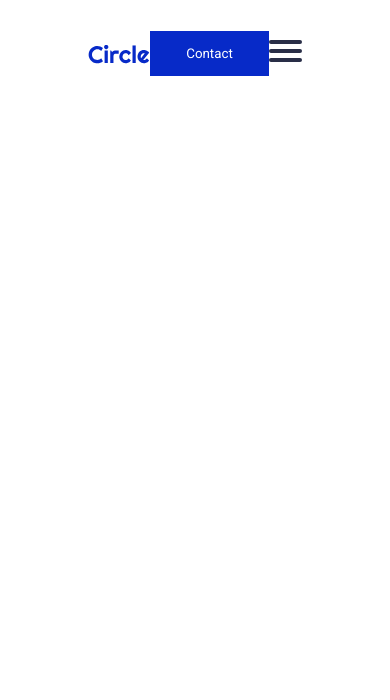
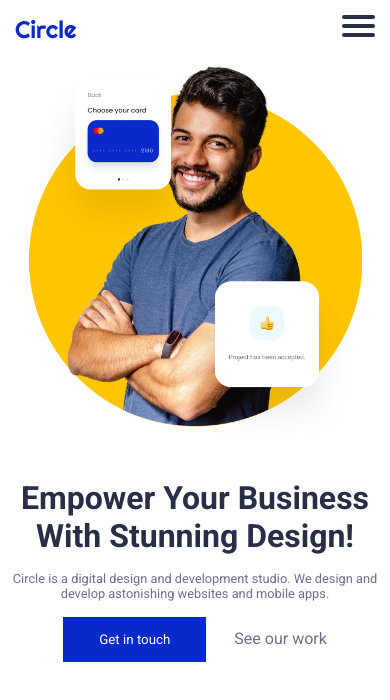
Before and after one commit to zoebarbara/MID-TERM-project, a plain HTML site: page index.html in a window 390 px wide. Drawn offline with Linux system fonts and the light colour scheme.

Commit message:
Header con problemas con flexbox en las media queries

```diff
--- a/index.html
+++ b/index.html
@@ -35,7 +35,26 @@
         </nav>
 
         <div class="hero">
+            <div class="wrapper">
+                <div class="imgHero">
+                    <div class="Hero--card__up">
+                        <img class="card_image" src="./images/hero-section/card-1.png" alt="Card Image" >
+                    </div>
 
+                    <div class="Hero--card__down">
+                        <img class="card_image" src="./images/hero-section/card-2.png" alt="Card Image 2">
+                    </div>
+
+                </div>
+                <div class="cta">
+                    <h1>Empower Your Business With Stunning Design!</h1>
+                    <p class="bodyRegular">Circle is a digital design and development studio. We design and develop astonishing websites and mobile apps.</p>
+                    <div class="cta--buttons">
+                        <input class="primaryButton" type="button" value="Get in touch">
+                        <a href="">See our work</a>
+                    </div>
+                </div>
+            </div>
         </div>
     </header>
 
--- a/styles/style.scss
+++ b/styles/style.scss
@@ -20,18 +20,18 @@
 
 h1, h2, h3, h4 { font-weight: 700;}
 
-h1 {font-size: 60px;}
+h1 {font-size: 2rem; color: var(--neutralDark);}
 h2 {font-size: 50px;}
 h3 {font-size: 40px;}
 h4 {font-size: 24px;}
 
-.bodyIntro24 {
+.bodyMedium {
     font-size: 20px;
     font-weight: 500;
 }
 
-.bodyIntro20 {
-    font-size: 20px;
+.bodyRegular {
+    font-size: 0.8rem;
     font-weight: 400;
 }
 
@@ -58,23 +58,34 @@ h4 {font-size: 24px;}
 
 .container{
     max-width: 1200px;
-    padding: 15px 0;
+    padding: 15px 15px;
     margin: 0 auto;
 
     display: flex;
     align-items: center;
-    justify-content: center;
+    justify-content: space-between;
 }
 
+.primaryButton {
+    color: white;
+    background-color: var(--primary);
+    border: none;
+    padding: 15px 36px;
+}
 
-//Navbar
+//****************************
+//           Navbar
+//****************************
 nav {
-    position: fixed;
+    //position: fixed;
+    // display: flex;
+    // justify-content: space-around;
+    // align-content: space-around;
     top: 0;
     left: 0;
     right: 0;
     z-index: 99;
-    padding: 16px  32px;
+    //padding: 16px  32px;
 }
 
 .hamburger {
@@ -168,18 +179,110 @@ nav {
 }
 
 #contactButton {
+    display: none;
     color: white;
     background-color: var(--primary);
     border: none;
     padding: 15px 36px;
 }
 
+
+
+/// MEDIA QUERIES
+
 @media (min-width: 768px) {
-    .hamburger {
-        display: none;
-    }
+    #contactButton { display: block;}
+    .hamburger { display: none;}
     .menu {
         display: flex;
         color: var(--neutralDark)
     }
+
+    .container { justify-content: center }
+
+    .wrapper {
+        display: flex;
+        flex-direction: row;
+    }
+
+    .imgHero {
+        width: 50%;
+        height: 60vh;
+        background-image: url(../images/hero-section/hero-image.png);
+        background-size: contain;
+        background-repeat: no-repeat;
+        background-position: 50%;
+    }
+
+    .cta {
+        width: 40%;
+        height: 60vh;
+        /* justify-content: center; */
+        /* align-content: space-between; */
+        /* padding-left: 2rem; */
+        /* width: 90%; */
+        /* height: 20vh; */
+    }
 }
+
+//****************************
+//       Header
+//****************************
+
+.hero {
+    width: 100%;
+    display: flex;
+    justify-content: center;
+    flex-wrap: wrap;
+}
+
+.wrapper {
+    width: 95%;
+    display: flex;
+    flex-direction: column;
+    align-items: center;
+}
+
+.imgHero {
+    width: 90%;
+    height: 50vh;
+    background-image: url(../images/hero-section/hero-image.png);
+    background-size: contain;
+    background-repeat: no-repeat;
+}
+
+.cta {
+    display: flex;
+    flex-direction: column;
+    text-align: center;
+
+    p {
+        color: var(--neutralMedium);
+        margin: 1rem 0;
+    }
+
+    a {
+        text-decoration: none;
+        color: var(--neutralMedium);
+        margin-left: 1.5rem;
+    }
+}
+
+.Hero--card__up {
+    display: flex;
+    align-items: flex-start;
+    justify-content: flex-start;
+
+}
+
+.Hero--card__down {
+    display: flex;
+    align-items: flex-end;
+    justify-content: flex-end;
+    justify-items: flex-end;
+}
+
+
+.card_image {
+    width: 190px;
+}
```
Also changed, not shown: styles/style.css, 1 other file.
